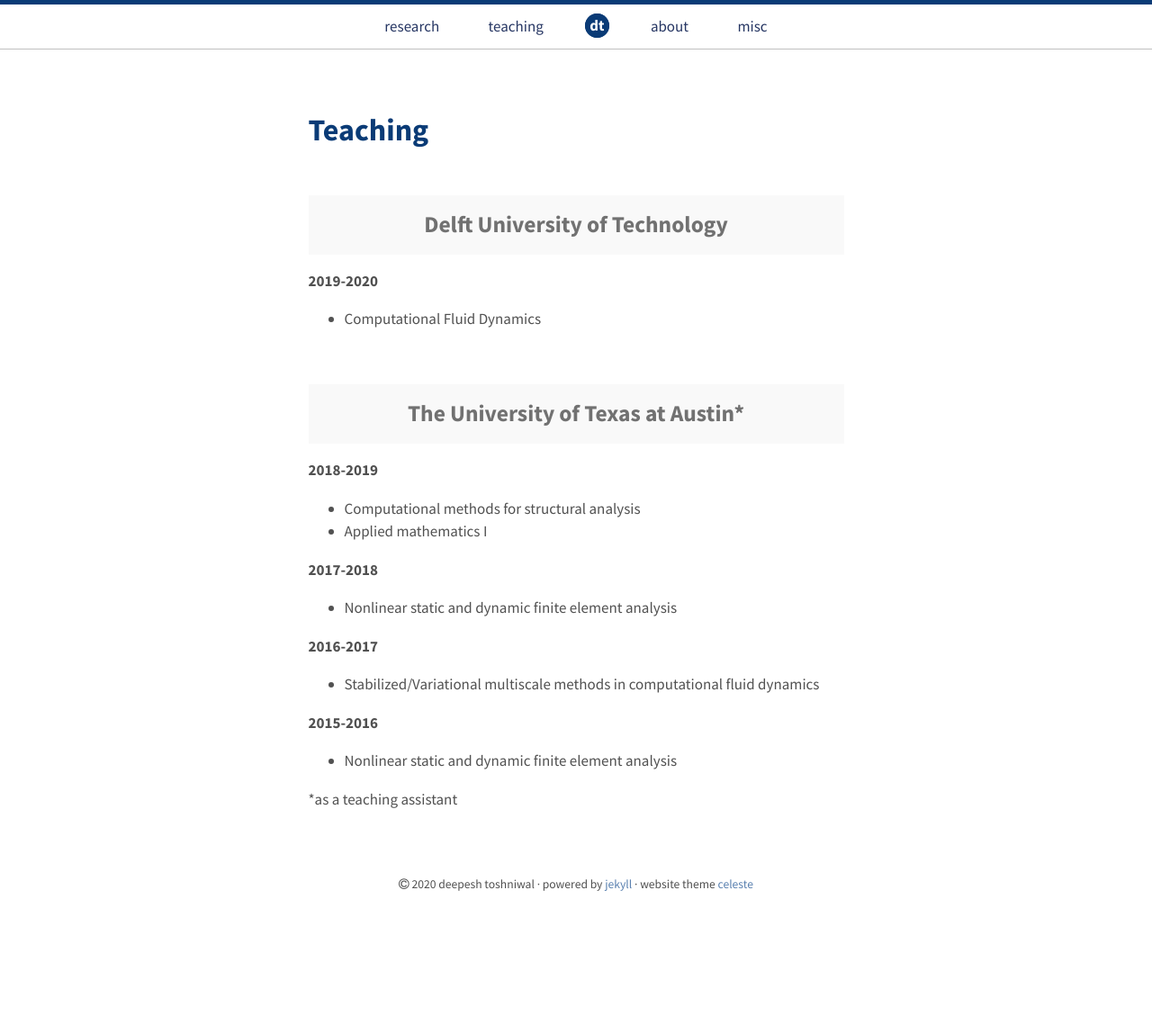
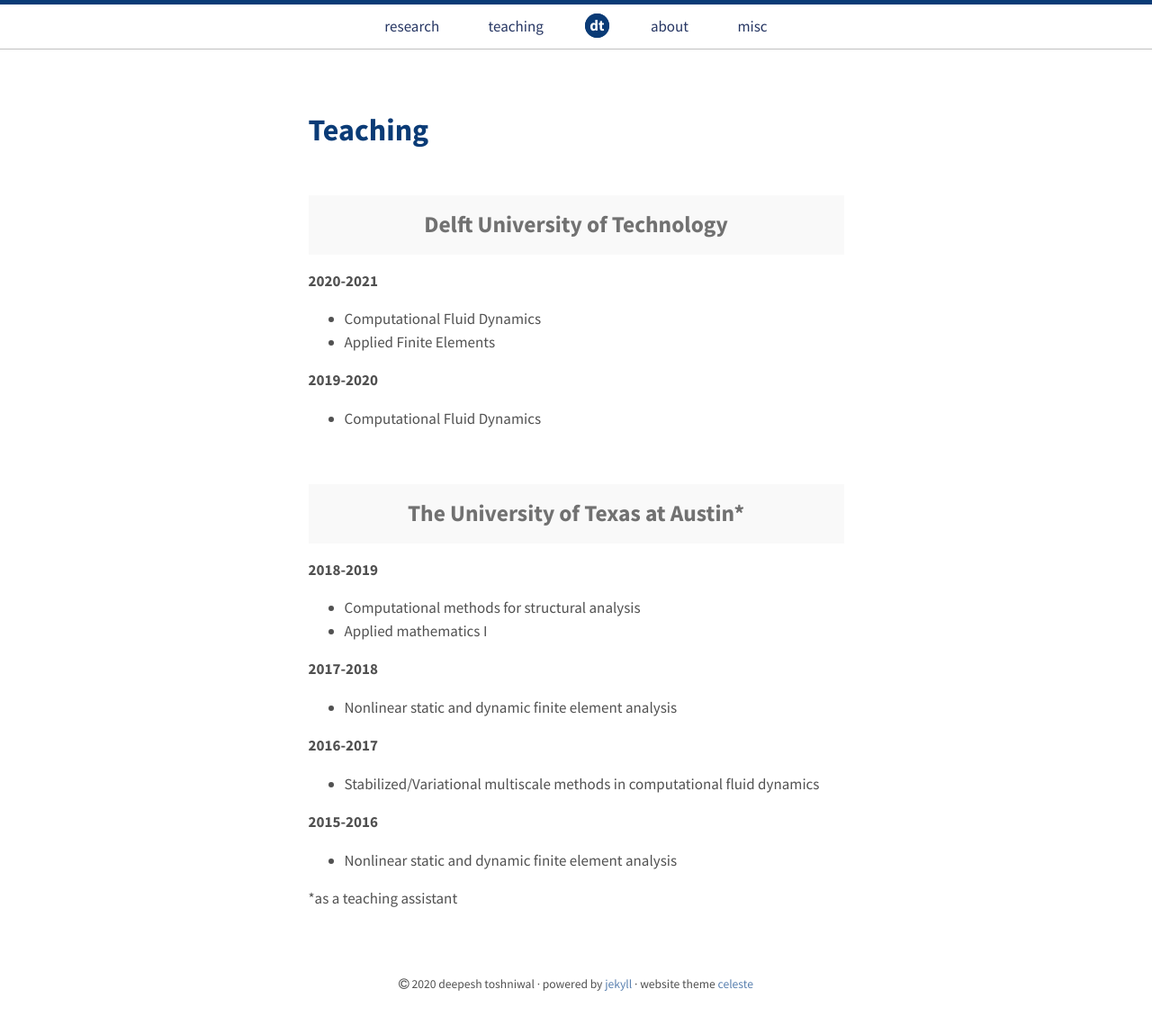
Before and after one commit to dtoshniwal/dtoshniwal.github.io, a Jekyll site: the page built from teaching.md, in a window 1280 px wide. Shown: the whole page at 90% size. Built offline with Jekyll 4.4.1, drawn with Linux system fonts in a browser that asks for light colours; before the commit the page ends 1029 px from its top, so only the background shows below that.

Commit message:
Update teaching

```diff
--- a/404.html
+++ b/404.html
@@ -4,9 +4,11 @@ title: "404: Page not found"
 permalink: 404.html
 ---
 
+<!--
 <figure>
 <p><img src="{{ site.baseurl }}/gob.gif" class="center" title="Gob thought the webpage would be where he had left it. It wasn't.">
 </figure>
+-->
 
 <p>
   Sorry, we've misplaced that URL or it's pointing to something that doesn't
--- a/teaching.md
+++ b/teaching.md
@@ -5,6 +5,10 @@ title: Teaching
 
 <br>
 <h2 class="message" align="center">Delft University of Technology</h2>
+
+<span style="font-weight:bold">2020-2021</span>
+* Computational Fluid Dynamics
+* Applied Finite Elements
 
 <span style="font-weight:bold">2019-2020</span>
 * Computational Fluid Dynamics
```
